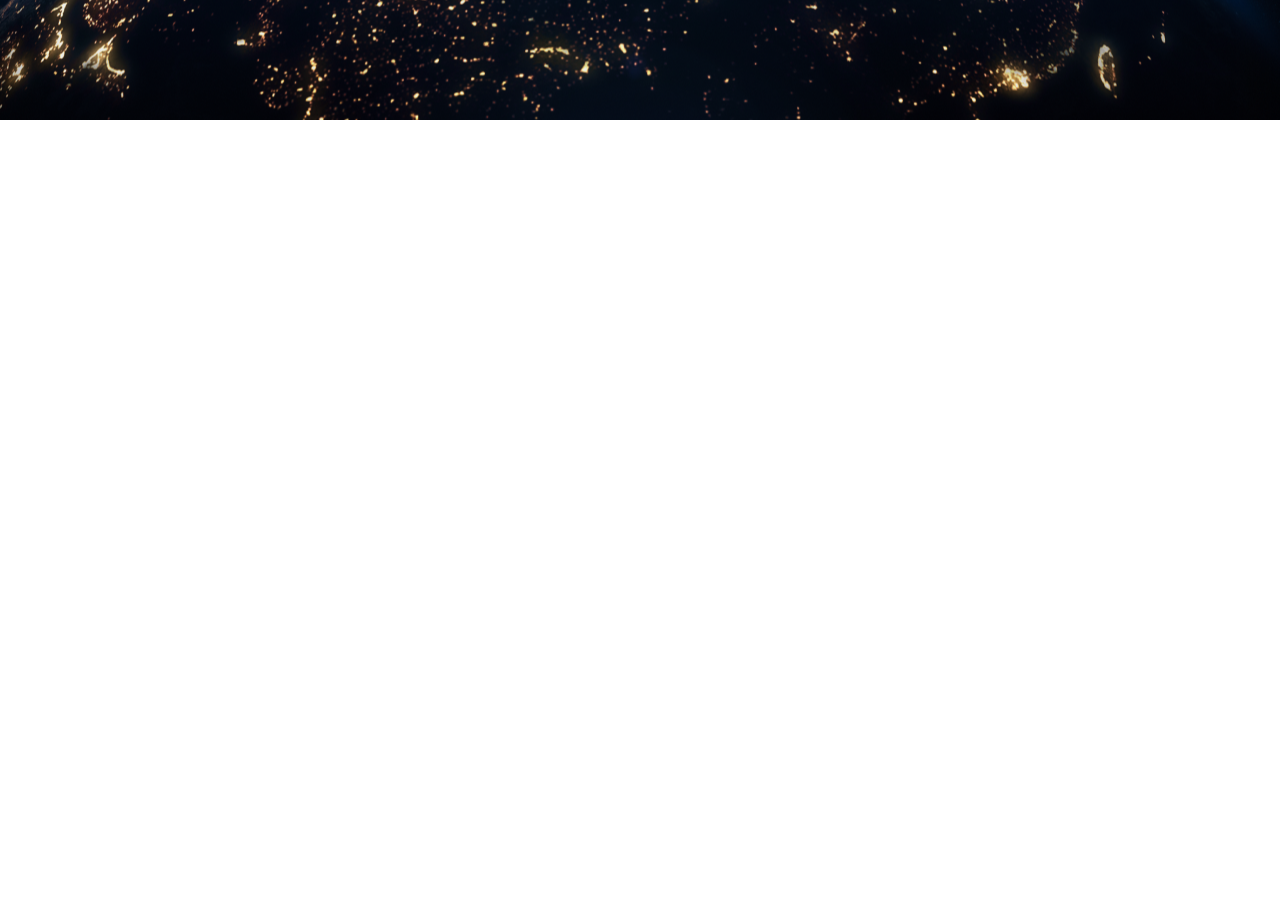
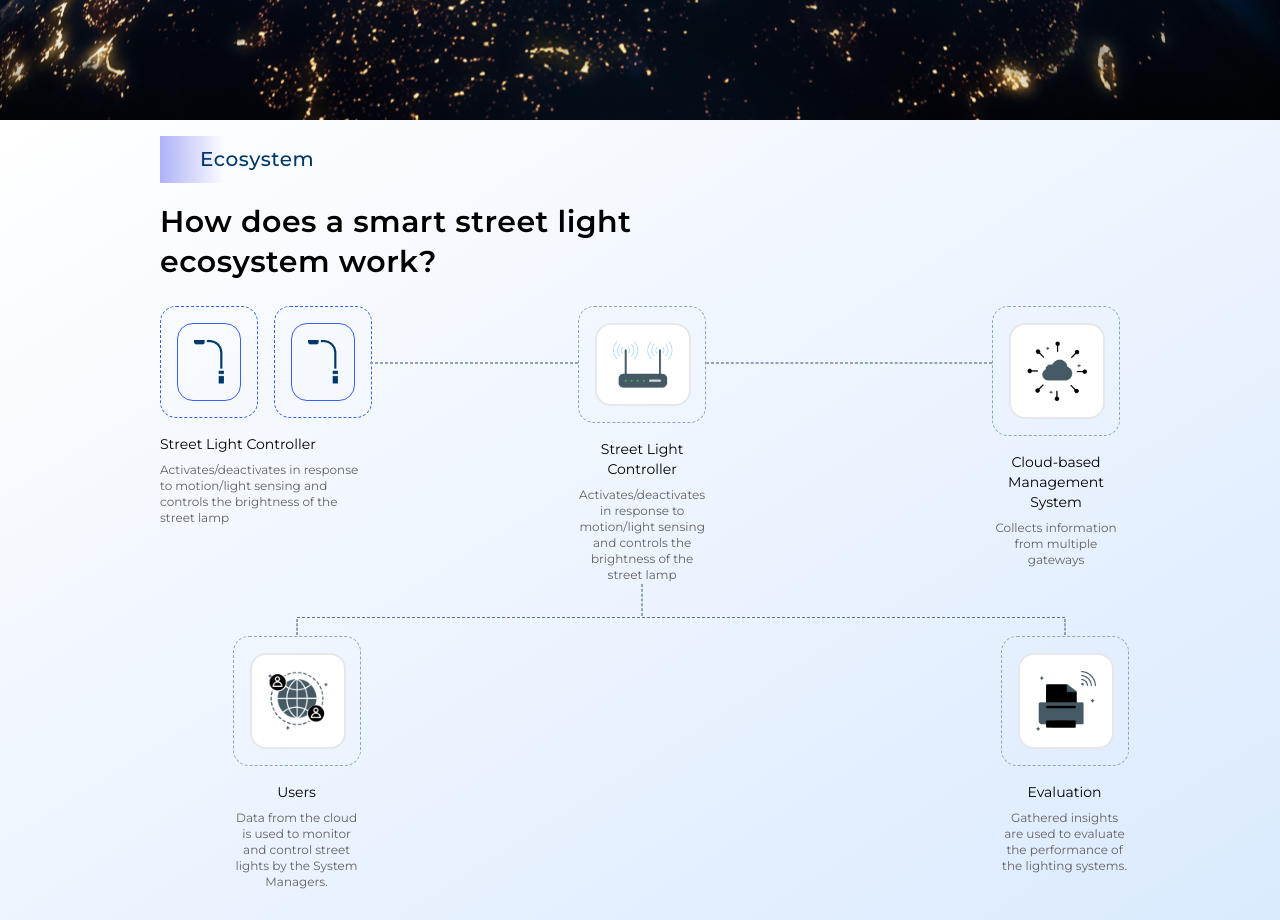
Before and after one commit to shobhit-28/blacks_of_assessment, a React (Vite) app: page / in a window 1280 px wide. Shown: the part 680-1600 px from the top of the page. Before the commit the page ends 800 px from the top, so only its background shows below. Built offline with nearby package versions, Linux system fonts and the light colour scheme.

Commit message:
completed ecosysytem section

```diff
--- a/src/components/ecoSystem/ecoSystem.tsx
+++ b/src/components/ecoSystem/ecoSystem.tsx
@@ -1,9 +1,131 @@
 import React from 'react'
 
 export const EcoSystem = () => {
-  return (
-    <div className='h-screen w-full'>
+    return (
+        <div className='h-screen w-full bg-gradient-to-br from-white to-blue-100 flex justify-center items-start pt-4'>
 
-    </div>
-  )
+            <div className="w-3/4 ">
+
+                <div className="">
+
+                    <div className="bg-gradient-to-l from-transparent  to-indigo-500/50 py-[0.20625rem] pl-10 w-16 mb-[1.1875rem]">
+                        <p className="text-[#00386B] text-xl leading-10 tracking-wide font-medium">Ecosystem</p>
+                    </div>
+
+                    <p className="text-3xl leading-[2.5rem] tracking-[0.03rem] w-2/3 font-semibold">
+                        How does a smart street light ecosystem work?
+                    </p>
+
+                </div>
+
+                <div className="mt-6 ">
+
+                    <div className="flex">
+
+                        <div className="w-[13.125rem]">
+                            <div className="flex gap-4 mb-4">
+                                <div className="border p-4 rounded-2xl border-dashed border-[#3661FF]">
+                                    <div className="w-16 px-4 py-4 border border-[#3661FF] rounded-2xl">
+                                        <img src="src\images\street_light_controler.png" alt="" />
+                                    </div>
+                                </div>
+                                <div className="border p-4 rounded-2xl border-dashed border-[#3661FF]">
+                                    <div className="w-16 px-4 py-4 border border-[#3661FF] rounded-2xl">
+                                        <img src="src\images\street_light_controler.png" alt="" />
+                                    </div>
+                                </div>
+                            </div>
+                            <div className="">
+                                <p className="text-sm mb-2">Street Light Controller</p>
+                                <p className="text-[#626262] text-xs">
+                                    Activates/deactivates in response to motion/light sensing and controls the brightness of the street lamp
+                                </p>
+                            </div>
+                        </div>
+
+                        <hr className='w-1/4 border-slate-400 border-dashed border-[1.5px] mt-14' />
+
+                        <div className="w-32 text-center">
+                            <div className="border w-32 p-4 rounded-2xl border-dashed border-slate-400 mb-4">
+                                <div className="w-24 px-4 py-4 border-2 bg-white rounded-2xl">
+                                    <img src="src\images\gateway_png.png" alt="" />
+                                </div>
+                            </div>
+                            <div className="">
+                                <p className="text-sm mb-2">Street Light Controller</p>
+                                <p className="text-[#626262] text-xs">
+                                    Activates/deactivates in response to motion/light sensing and controls the brightness of the street lamp
+                                </p>
+                            </div>
+                            <hr className='w-8 border-slate-400 border-dashed border-[1.5px] m-auto rotate-90 mt-4' />
+                            <div className="w-[600%] -m-[220%] border-slate-500 border-dashed border-t-[1.5px] mt-4 flex justify-between">
+
+                                <div className="-ml-16">
+                                    <hr className='w-4 border-slate-400 border-dashed border-[1.5px] m-auto rotate-90 mt-2' />
+
+                                    <div className="w-32 text-center mt-2">
+                                        <div className="border w-32 p-4 rounded-2xl border-dashed border-slate-400 mb-4">
+                                            <div className="w-24 px-4 py-4 border-2 bg-white rounded-2xl">
+                                                <img src="src\images\users_png.png" alt="" />
+                                            </div>
+                                        </div>
+                                        <div className="">
+                                            <p className="text-sm mb-2">Users</p>
+                                            <p className="text-[#626262] text-xs">
+                                                Data from the cloud is used to monitor and control street lights by the System Managers.
+                                            </p>
+                                        </div>
+                                    </div>
+                                </div>
+
+                                <div className="-mr-16">
+                                    <hr className='w-4 border-slate-400 border-dashed border-[1.5px] m-auto rotate-90 mt-2' />
+
+                                    <div className="w-32 text-center mt-2">
+                                        <div className="border w-32 p-4 rounded-2xl border-dashed border-slate-400 mb-4">
+                                            <div className="w-24 px-4 py-4 border-2 bg-white rounded-2xl">
+                                                <img src="src\images\evaluation_png.png" alt="" />
+                                            </div>
+                                        </div>
+                                        <div className="">
+                                            <p className="text-sm mb-2">Evaluation</p>
+                                            <p className="text-[#626262] text-xs">
+                                                Gathered insights are used to evaluate the performance of the lighting systems.
+                                            </p>
+                                        </div>
+                                    </div>
+                                </div>
+
+                            </div>
+                        </div>
+
+                        <hr className='w-[34.35%] border-slate-400 border-dashed border-[1.5px] mt-14' />
+
+                        <div className="w-32 text-center">
+                            <div className="border w-32 p-4 rounded-2xl border-dashed border-slate-400 mb-4">
+                                <div className="w-24 px-4 py-4 border-2 bg-white rounded-2xl">
+                                    <img src="src\images\cloud_based management.png" alt="" />
+                                </div>
+                            </div>
+                            <div className="">
+                                <p className="text-sm mb-2">Cloud-based Management System</p>
+                                <p className="text-[#626262] text-xs">
+                                    Collects information from multiple gateways
+                                </p>
+                            </div>
+                        </div>
+
+                    </div>
+
+
+                    <div className="">
+
+                    </div>
+
+                </div>
+
+            </div>
+
+        </div>
+    )
 }
--- a/src/pages/homePage/homePage.tsx
+++ b/src/pages/homePage/homePage.tsx
@@ -2,12 +2,14 @@ import React from 'react'
 
 import { NavBar } from '../../components/navBar/navBar'
 import { HeroSection } from '../../components/heroSection/heroSection'
+import { EcoSystem } from '../../components/ecoSystem/ecoSystem'
 
 export const HomePage = () => {
     return (
         <div>
             <NavBar />
             <HeroSection />
+            <EcoSystem />
         </div>
     )
 }
```
